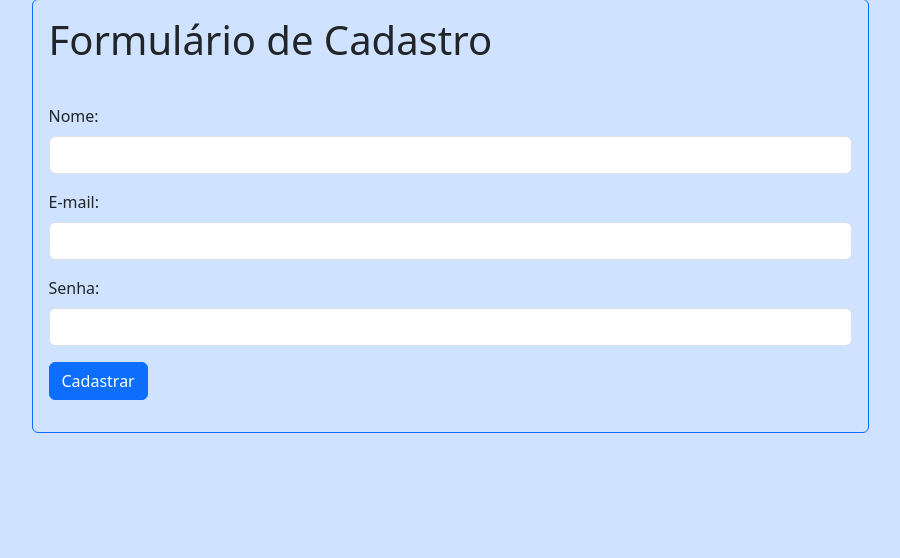
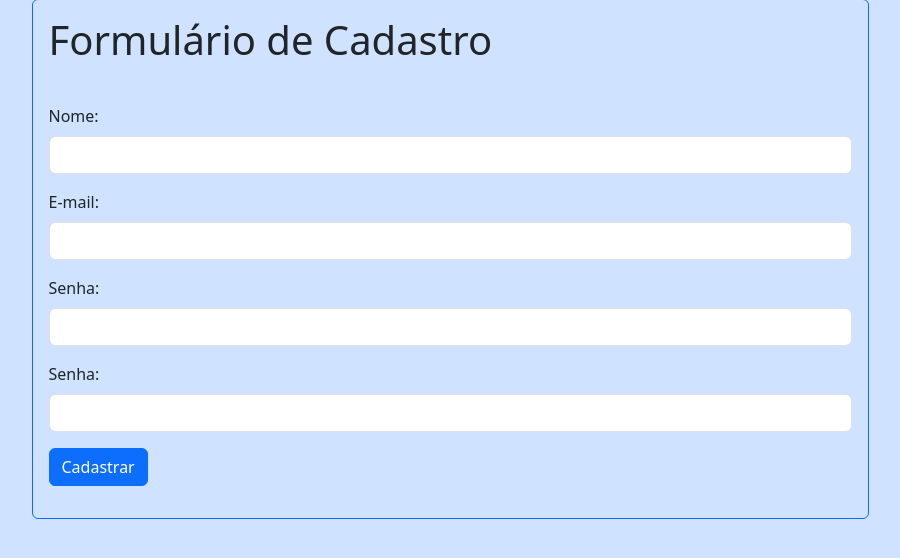
Before and after one commit to Rafael-de-Sa/virtual-library, a PHP site: page / in a window 1280 px wide. Shown: the part 49-607 px from the top of the page, without its empty margins (190-1090 px from the left). Run offline with PHP 8.4, Linux system fonts and the light colour scheme.

Commit message:
✨ feat: password validation

```diff
--- a/index.php
+++ b/index.php
@@ -48,6 +48,15 @@
               />
             </div>
             <div class="mb-3">
+              <label for="password2" class="form-label">Senha:</label>
+              <input
+                type="password"
+                class="form-control"
+                id="password2"
+                name="password2"
+              />
+            </div>
+            <div class="mb-3">
               <input type="submit" class="btn btn-primary" value="Cadastrar" />
             </div>
           </div>
```
